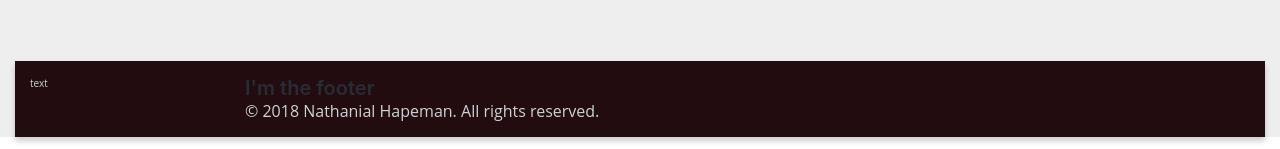
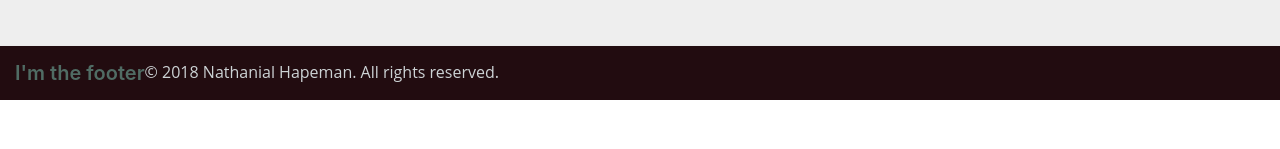
Before and after one commit to nate-h/nhapeman.com_v2, a Vue app: page /#/ in a window 1280 px wide. Shown: the part 914-1063 px from the top of the page. After the commit the page ends 1014 px from the top, so only its background shows below. Built offline with nearby package versions, Linux system fonts and the light colour scheme.

Commit message:
change colors

```diff
--- a/src/components/AboutMeContainer.vue
+++ b/src/components/AboutMeContainer.vue
@@ -56,7 +56,6 @@ export default {
     $img-side: 200px;
 
     .about-me-container {
-        // box-shadow: 0 4px 6px 0 $shadow;
         display: flex;
         flex-direction: row;
         margin: $margin-large;
--- a/src/components/FooterContainer.vue
+++ b/src/components/FooterContainer.vue
@@ -1,17 +1,12 @@
 <template>
   <div class="footer-container">
-      <!-- Content inserted here! -->
-      <div class="leftside">
-          text
-      </div>
-      <div class="rightside">
 
-            <h2>
-                I'm the footer
-            </h2>
+      <h2>
+          I'm the footer
+      </h2>
 
-          <p>&copy; 2018 Nathanial Hapeman. All rights reserved.</p>
-      </div>
+    <p>&copy; 2018 Nathanial Hapeman. All rights reserved.</p>
+
   </div>
 </template>
 
@@ -44,7 +39,6 @@ export default {
         box-shadow: 0 4px 6px 0 $shadow;
         color: $color5;
         display: flex;
-        margin: $margin-large;
         padding: $padding-large;
 
         .leftside {
--- a/static/general.scss
+++ b/static/general.scss
@@ -42,13 +42,13 @@ a {
 }
 
 h1 {font-size: $h1;}
-h2 {font-size: $h2;}
+h2 {font-size: $h2; color: $color2;}
 h3 {font-size: $h3;}
 h4 {font-size: $h4;}
 h5 {font-size: $h5;}
 
 h1, h2, h3, h4, h5 {
-    color: $heading-font-color;
+    // color: $heading-font-color;
     font-family: $heading-font-family;
     font-weight: $heading-font-weight;
 }
```
